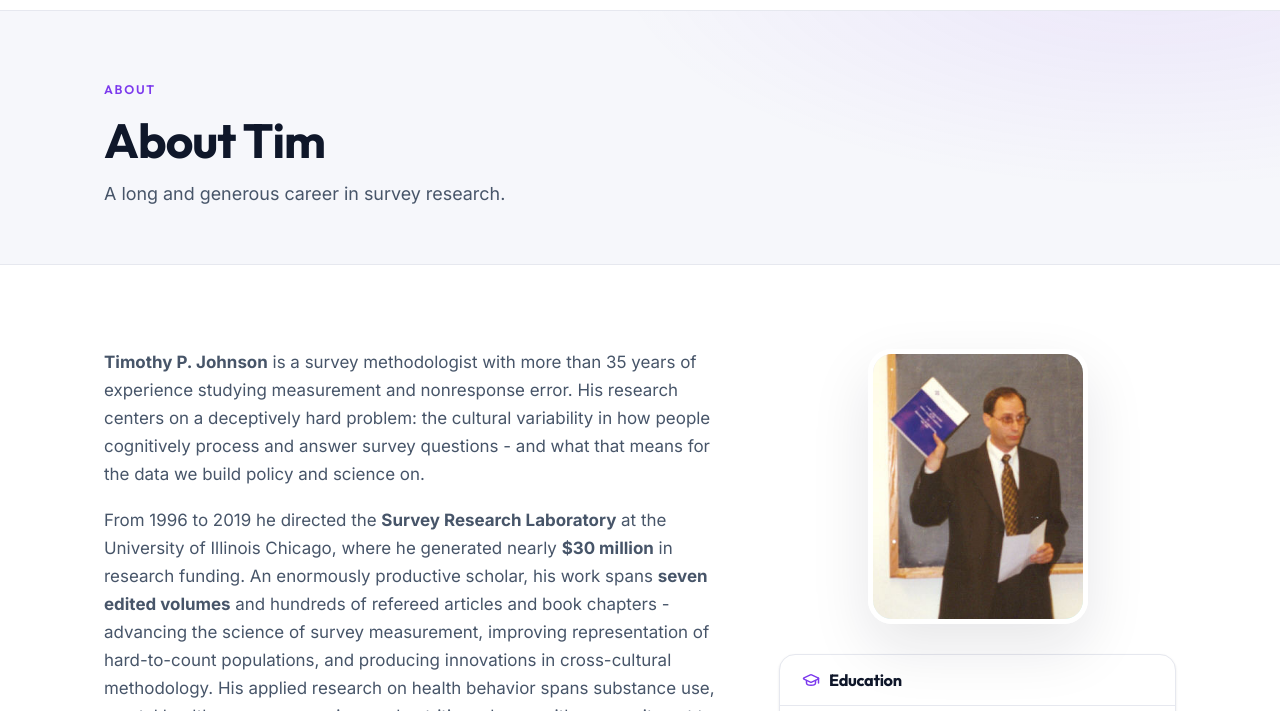
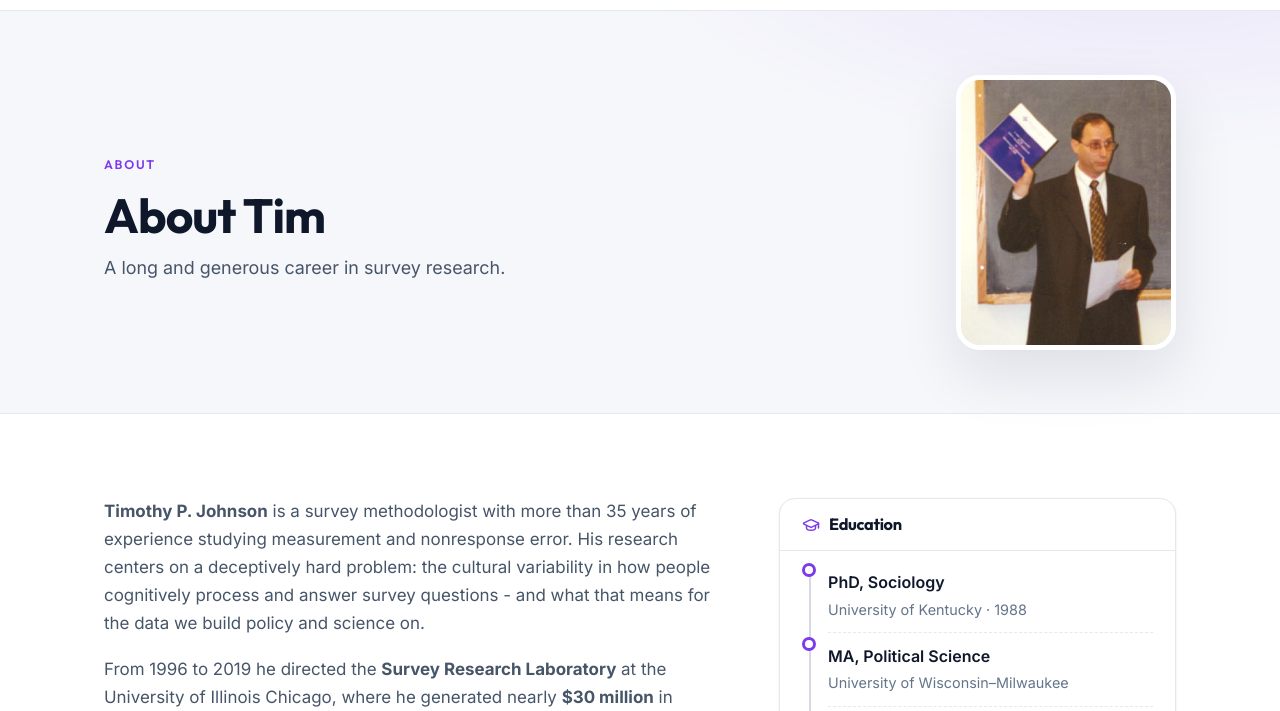
Before and after one commit to silky-j/tim-johnson-website, a plain HTML site: page about.html in a window 1280 px wide. Shown: the part 57-768 px from the top of the page. Drawn offline with nearby package versions, Linux system fonts and the light colour scheme.

Commit message:
About: move photo into page header alongside title
Co-Authored-By: Claude Sonnet 4.6 <noreply@anthropic.com>

```diff
--- a/about.html
+++ b/about.html
@@ -33,10 +33,17 @@
 
   <!-- ===== Page head ===== -->
   <header class="page-head">
-    <div class="wrap">
-      <span class="eyebrow">About</span>
-      <h1>About Tim</h1>
-      <p class="lead">A long and generous career in survey research.</p>
+    <div class="wrap page-head-grid">
+      <div>
+        <span class="eyebrow">About</span>
+        <h1>About Tim</h1>
+        <p class="lead">A long and generous career in survey research.</p>
+      </div>
+      <div class="about-photo-rect-wrap" style="margin-bottom:0;">
+        <div class="about-photo-frame">
+          <img src="assets/img/tim-johnson.jpg" alt="Dr. Timothy P. Johnson" onerror="this.style.display='none'" />
+        </div>
+      </div>
     </div>
   </header>
 
@@ -81,12 +88,6 @@
       </div>
 
       <aside>
-        <div class="about-photo-rect-wrap">
-          <div class="about-photo-frame">
-            <img src="assets/img/tim-johnson.jpg" alt="Dr. Timothy P. Johnson" onerror="this.style.display='none'" />
-          </div>
-        </div>
-
         <div class="fact-card">
           <h3><i data-lucide="graduation-cap"></i> Education</h3>
           <div class="fact-body">
--- a/assets/css/site.css
+++ b/assets/css/site.css
@@ -271,6 +271,7 @@ ul { list-style: none; }
 }
 .page-head h1 { font-size: clamp(2rem, 4vw, 3rem); margin: 12px 0 10px; }
 .page-head .lead { font-size: 1.12rem; color: var(--ink-soft); max-width: 64ch; }
+.page-head-grid { display: grid; grid-template-columns: 1fr auto; gap: 48px; align-items: center; }
 
 .prose p { margin-bottom: 18px; font-size: 1.06rem; }
 .prose p:last-child { margin-bottom: 0; }
```
